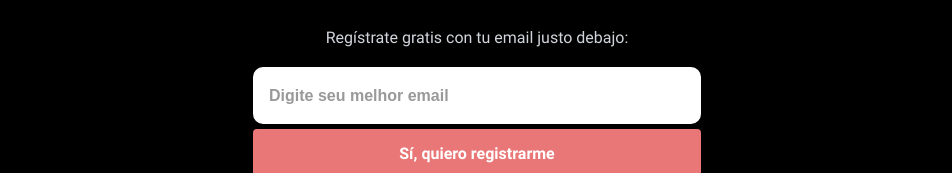
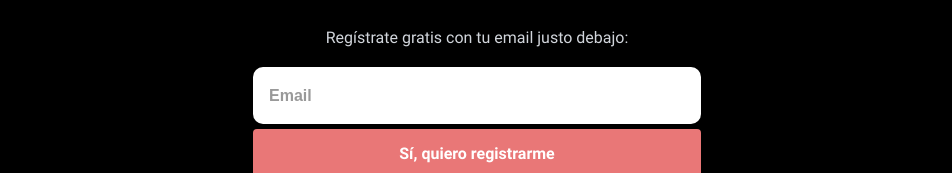
Before and after one commit to zabuzadev/LZTO-FEDE-FEV, a website: page registro-mc/index.html in a window 1280 px wide. Shown: the part 412-585 px from the top of the page, without its empty margins (163-1115 px from the left). Drawn offline with Linux system fonts and the light colour scheme.

Commit message:
Update email input placeholder text in registration form

```diff
--- a/registro-mc/index.html
+++ b/registro-mc/index.html
@@ -76,7 +76,7 @@
                                 <label for="email" class="_form-label"></label>
                                 <div class="_field-wrapper">
                                     <input type="email" id="email" name="email" class="email text-black"
-                                        placeholder="Digite seu melhor email" required />
+                                        placeholder="Email" required />
                                 </div>
                             </div>
                             <div class="_button-wrapper _full_width">
```
